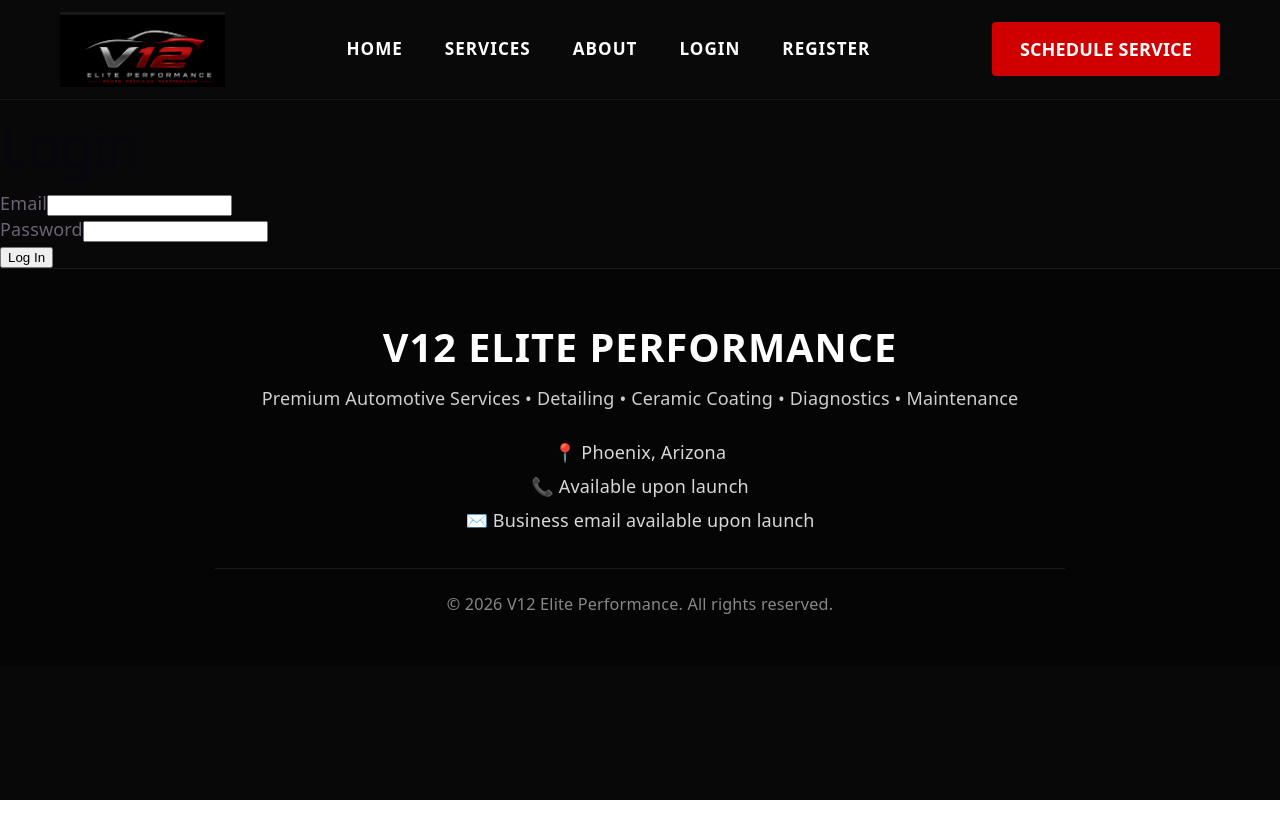
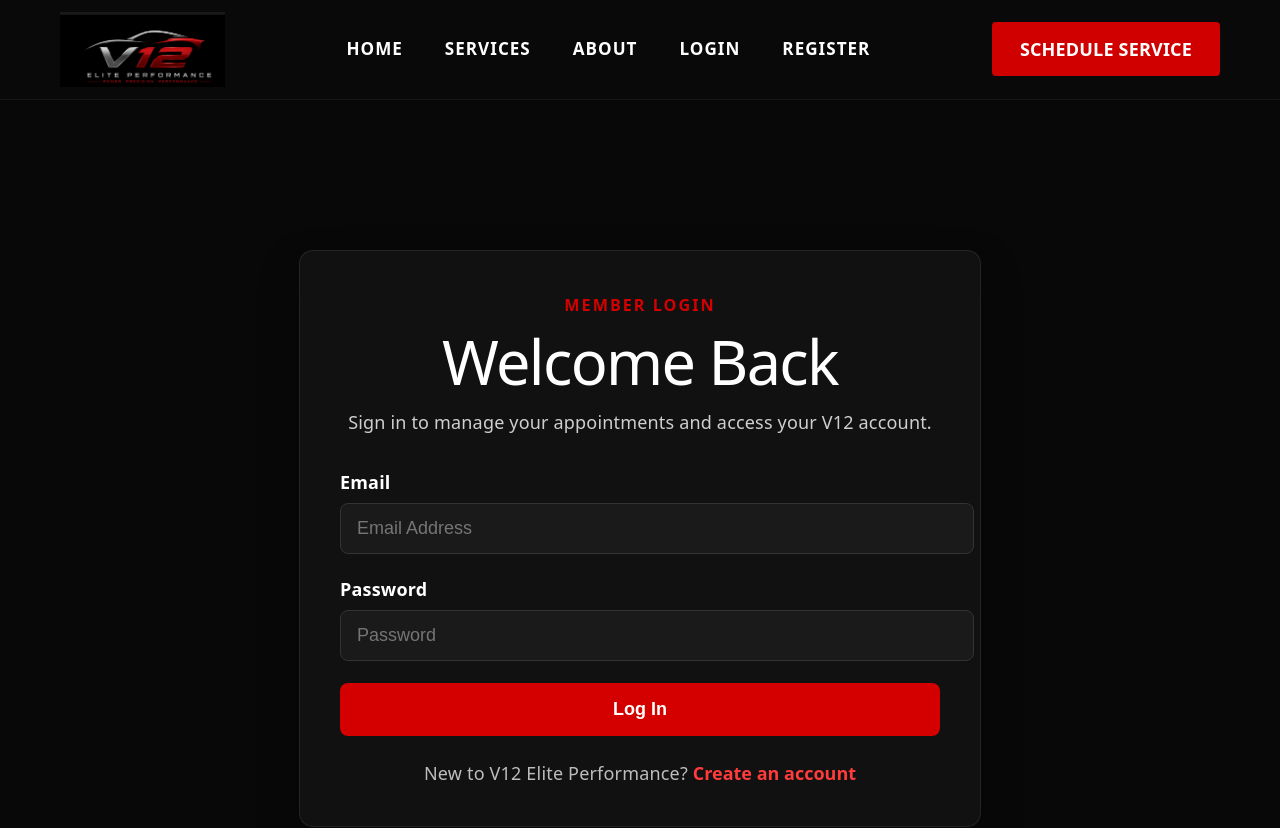
Before and after one commit to Carol-cg/v12elite-performance, a React (Vite) app in the folder client/: page /login in a window 1280 px wide. Shown: the top 828 px of the page. Before the commit the page ends 800 px from the top, so only its background shows below. Built offline with nearby package versions, Linux system fonts and the light colour scheme; no server answers.

Commit message:
Redesign login page with premium UI

```diff
--- /dev/null
+++ b/client/src/pages/Login/Login.css
@@ -0,0 +1,138 @@
+.login-page {
+  min-height: 100vh;
+  background: #080808;
+  color: #ffffff;
+  padding: 150px 20px 70px;
+
+  display: flex;
+  justify-content: center;
+  align-items: flex-start;
+}
+
+.login-card {
+  width: 100%;
+  max-width: 600px;
+  background: #111111;
+  border: 1px solid rgba(255, 255, 255, 0.08);
+  border-radius: 14px;
+  padding: 40px;
+  box-shadow: 0 18px 40px rgba(0, 0, 0, 0.3);
+}
+
+.login-header {
+  text-align: center;
+  margin-bottom: 32px;
+}
+
+.login-label {
+  display: inline-block;
+  margin-bottom: 12px;
+  color: #d40000;
+  font-size: 0.9rem;
+  font-weight: 700;
+  letter-spacing: 2px;
+  text-transform: uppercase;
+}
+
+.login-header h1 {
+  margin: 0 0 14px;
+  font-size: clamp(2.2rem, 5vw, 3.4rem);
+  line-height: 1.05;
+  color: #ffffff;
+}
+
+.login-header p {
+  margin: 0;
+  color: #cfcfcf;
+  line-height: 1.6;
+}
+
+.login-error {
+  margin-bottom: 22px;
+  padding: 13px 16px;
+  background: rgba(212, 0, 0, 0.12);
+  border: 1px solid rgba(212, 0, 0, 0.4);
+  border-radius: 8px;
+  color: #ff9c9c;
+  text-align: center;
+}
+
+.login-form-group {
+  display: flex;
+  flex-direction: column;
+  margin-bottom: 22px;
+}
+
+.login-form-group label {
+  margin-bottom: 8px;
+  font-weight: 600;
+}
+
+.login-form-group input {
+  width: 100%;
+  padding: 14px 16px;
+  background: #1a1a1a;
+  border: 1px solid #333333;
+  border-radius: 8px;
+  color: #ffffff;
+  font-size: 1rem;
+  transition: border-color 0.25s ease, box-shadow 0.25s ease;
+}
+
+..login-form-group input:focus {
+  outline: none;
+  border-color: #e11b22;
+  box-shadow: 0 0 10px rgba(225, 27, 34, 0.3);
+}
+
+.login-submit {
+  width: 100%;
+  padding: 16px;
+  background: #d40000;
+  color: #ffffff;
+  border: none;
+  border-radius: 8px;
+  font-size: 1rem;
+  font-weight: 700;
+  cursor: pointer;
+  transition: background 0.25s ease;
+}
+
+.login-submit:hover:not(:disabled) {
+  background: #ef0000;
+}
+
+.login-submit:disabled {
+  opacity: 0.6;
+  cursor: not-allowed;
+}
+
+.login-register-text {
+  margin: 24px 0 0;
+  text-align: center;
+  color: #bdbdbd;
+}
+
+.login-register-link {
+  padding: 0;
+  background: none;
+  border: none;
+  color: #ff3b3b;
+  font: inherit;
+  font-weight: 700;
+  cursor: pointer;
+}
+
+.login-register-link:hover {
+  text-decoration: underline;
+}
+
+@media (max-width: 600px) {
+  .login-page {
+    padding: 70px 16px 50px;
+  }
+
+  .login-card {
+    padding: 28px 22px;
+  }
+}
--- a/client/src/pages/Login/Login.jsx
+++ b/client/src/pages/Login/Login.jsx
@@ -1,7 +1,7 @@
 import { useState } from "react";
 import { useNavigate } from "react-router-dom";
 import { loginUser } from "../../services/authService";
-
+import "./Login.css";
 
 
 
@@ -58,13 +58,26 @@
   };
 
   return (
-    <main>
-      <h1>Login</h1>
+  <main className="login-page">
+    <section className="login-card">
+      <div className="login-header">
+        <span className="login-label">MEMBER LOGIN</span>
 
-      {error && <p role="alert">{error}</p>}
+        <h1>Welcome Back</h1>
 
-      <form onSubmit={handleSubmit}>
-        <div>
+        <p>
+          Sign in to manage your appointments and access your V12 account.
+        </p>
+      </div>
+
+      {error && (
+        <p className="login-error" role="alert">
+          {error}
+        </p>
+      )}
+
+      <form className="login-form" onSubmit={handleSubmit}>
+        <div className="login-form-group">
           <label htmlFor="email">Email</label>
 
           <input
@@ -73,11 +86,12 @@
             type="email"
             value={formData.email}
             onChange={handleChange}
+            placeholder="Email Address"
             required
           />
         </div>
 
-        <div>
+        <div className="login-form-group">
           <label htmlFor="password">Password</label>
 
           <input
@@ -86,16 +100,33 @@
             type="password"
             value={formData.password}
             onChange={handleChange}
+            placeholder="Password"
             required
           />
         </div>
 
-        <button type="submit" disabled={isLoading}>
+        <button
+          className="login-submit"
+          type="submit"
+          disabled={isLoading}
+        >
           {isLoading ? "Logging in..." : "Log In"}
         </button>
       </form>
-    </main>
-  );
+
+      <p className="login-register-text">
+        New to V12 Elite Performance?{" "}
+        <button
+          className="login-register-link"
+          type="button"
+          onClick={() => navigate("/register")}
+        >
+          Create an account
+        </button>
+      </p>
+    </section>
+  </main>
+);
 }
 
 export default Login;
```
